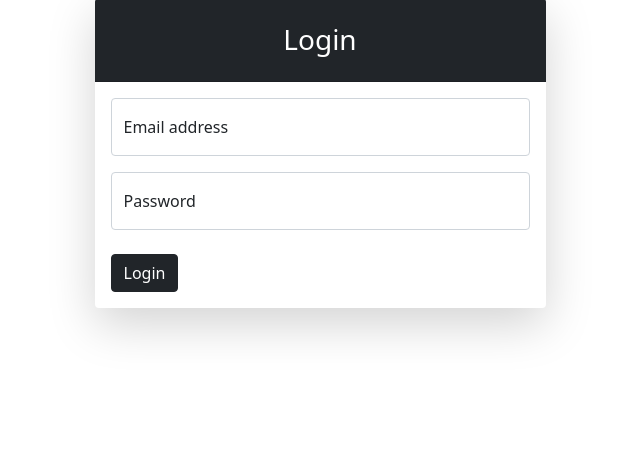
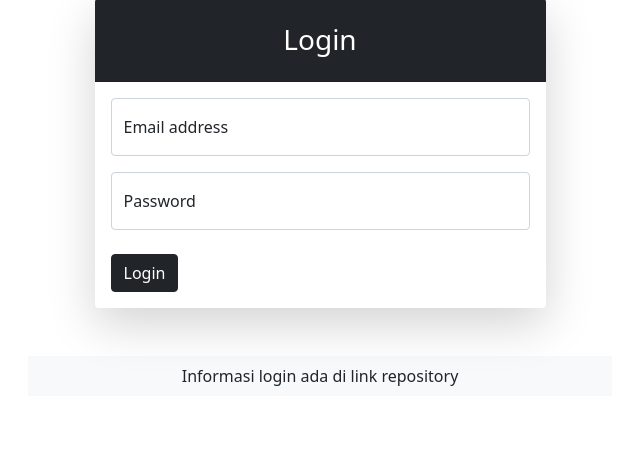
Before and after one commit to alannuari/stock-app, a PHP site: page /login.php in a window 1280 px wide. Shown: the part 145-613 px from the top of the page, without its empty margins (320-960 px from the left). Run offline with PHP 8.4, Linux system fonts and the light colour scheme; some libraries are stand-ins or nearby versions.

Commit message:
tambah keterangan login

```diff
--- a/login.php
+++ b/login.php
@@ -72,6 +72,11 @@ if (isset($_POST['login'])) {
                         </div>
                     </div>
                 </main>
+                <div class="mx-auto mt-5" style="max-width: 600px">
+                    <p class="text-center py-2 mx-2 mb-0 bg-light">
+                        Informasi login ada di link repository
+                    </p>
+                </div>
             </div>
         </div>
         <script src="https://cdn.jsdelivr.net/npm/bootstrap@5.1.3/dist/js/bootstrap.bundle.min.js" crossorigin="anonymous"></script>
```
